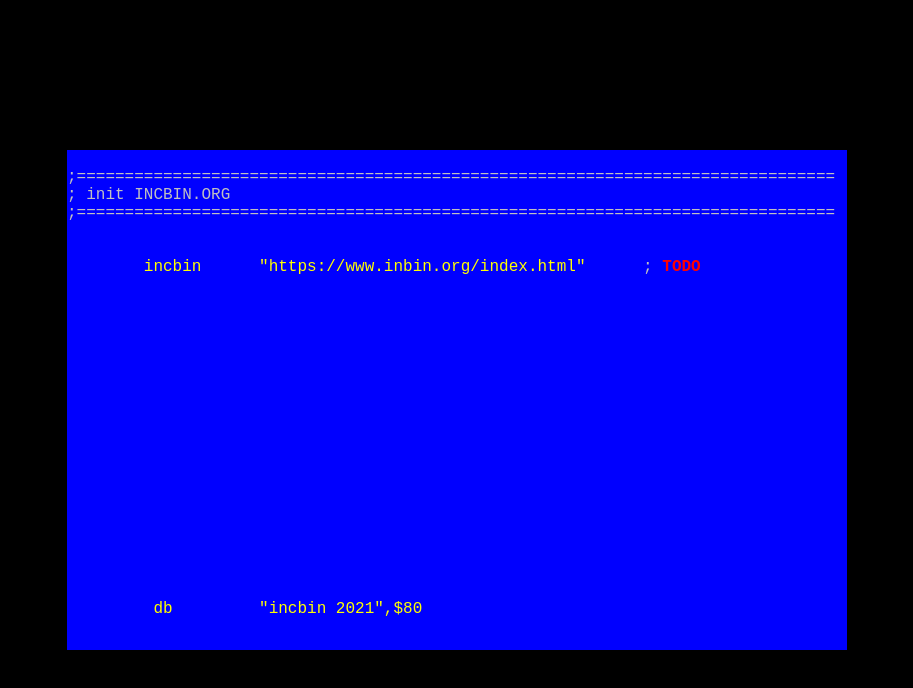
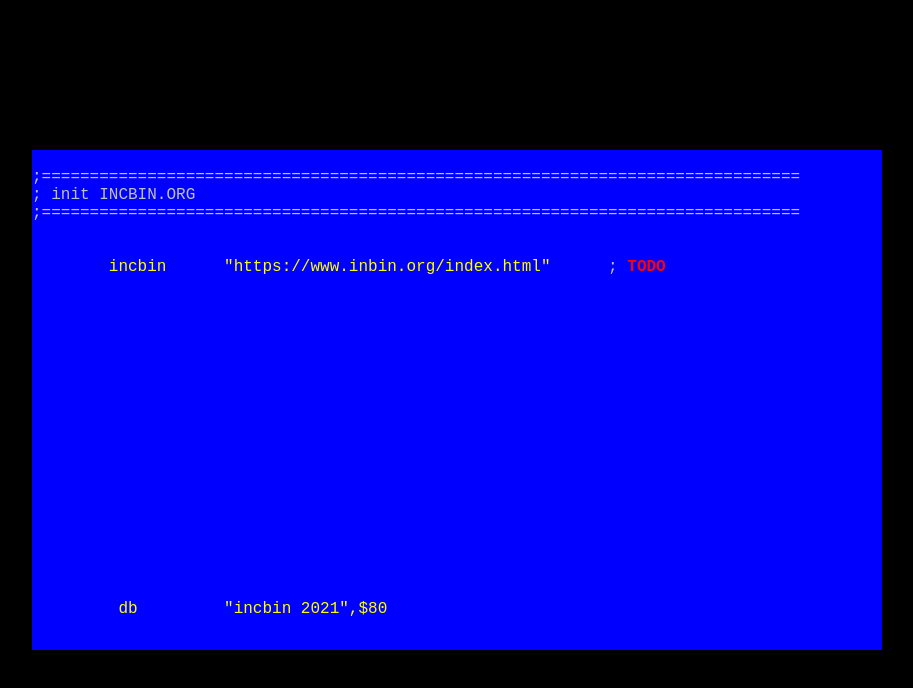
Before and after one commit to incbin/incbin.github.io, a plain HTML site: page index.html in a window 1280 px wide. Shown: the whole page, without its empty margins (183-1096 px from the left). Drawn offline with Linux system fonts and the light colour scheme.

Commit message:
Update index.html

```diff
--- a/index.html
+++ b/index.html
@@ -19,9 +19,9 @@
 pre {
     background-color:   #0000FF;
     position:           absolute;
-    width:              780px;
+    width:              850px;
     height:             500px;
-    left:               calc(50% - (780px / 2));
+    left:               calc(50% - (850px / 2));
     top:                calc(50% - (500px / 2));
 }
 
```
